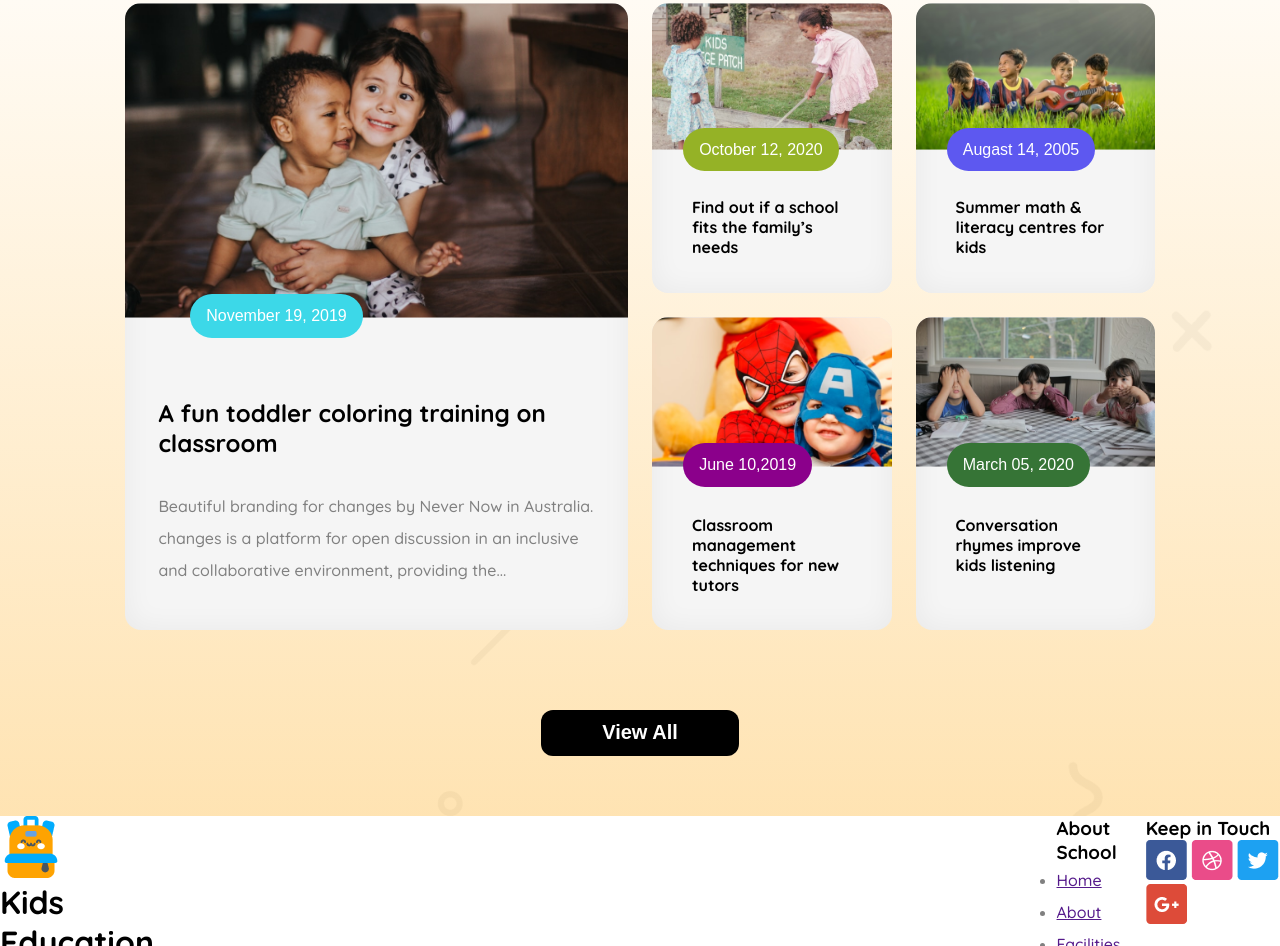
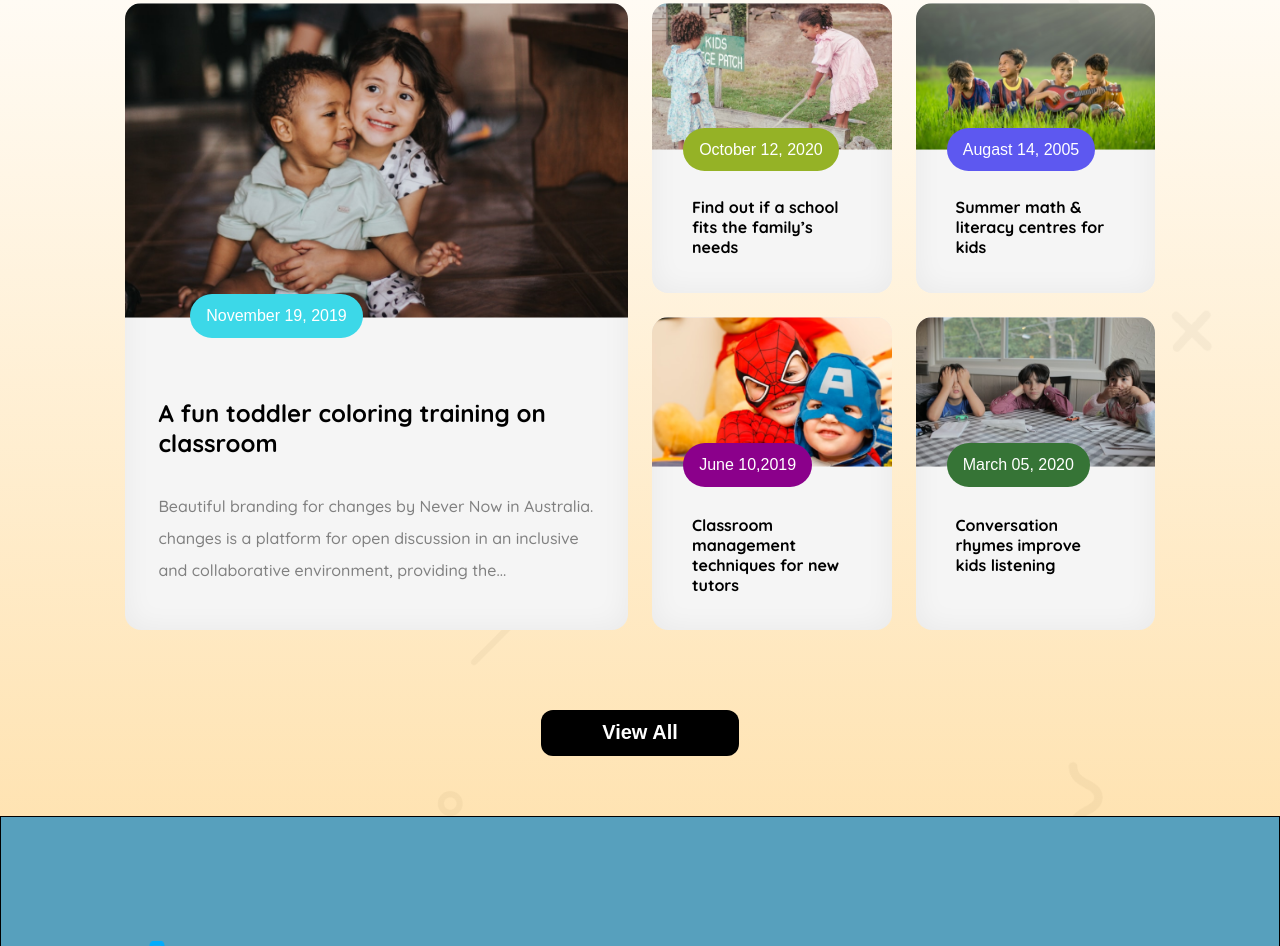
Before and after one commit to SajidSojib/Kids-School, a plain HTML site: page index.html in a window 1280 px wide. Shown: the part 1854-2800 px from the top of the page. Drawn offline with Linux system fonts and the light colour scheme.

Commit message:
footer css completed for dextop

```diff
--- a/index.html
+++ b/index.html
@@ -9,7 +9,7 @@
 </head>
 <body class="font">
     <header class="mwidth">
-        <marquee behavior="alternate" direction="right">Welcome to Hero School</marquee>
+        <marquee behavior="alternate" direction="right">!!! Admission is Open !!!</marquee>
         <nav>
             <div class="logo">
                 <img src="assets/logo.png" alt="School Logo">
@@ -155,16 +155,16 @@
         </section>
     </main>
     <footer>
-        <div class="footer">
+        <div class="footer mwidth">
             <div class="edu">
                 <div class="flogo">
                     <img src="assets/logo.png" alt="">
                     <h1 class="ftitle">Kids<br>Education</h1>
                 </div>
-                <p class="shared-description">Our school fosters academic excellence, creativity, and personal growth through a supportive environment, qualified teachers, modern facilities, and well-rounded curriculums for all grades.</p>
+                <p class="fdescription">Our school fosters academic excellence, creativity, and personal growth through a supportive environment, qualified teachers, modern facilities, and well-rounded curriculums for all grades.</p>
             </div>
             <div class="fnav">
-                <h3>About School</h3>
+                <h2>About School</h2>
                 <ul class="shared-description">
                     <li><a href="">Home</a></li>
                     <li><a href="">About</a></li>
@@ -173,7 +173,7 @@
                 </ul>
             </div>
             <div class="fsocial">
-                <h3>Keep in Touch</h3>
+                <h2>Keep in Touch</h2>
                 <div class="social">
                     <img src="assets/fb.png" alt="">
                     <img src="assets/dribble.png" alt="">
--- a/style.css
+++ b/style.css
@@ -274,10 +274,36 @@ nav a{
 
 /* footer style */
 footer{
-    padding: 7.75rem auto;
+    border: 1px solid black;
+    background-color: rgb(87, 160, 189);
 }
 .footer{
     display: flex;
+    margin: 7.75rem auto;
+    justify-content: space-between;
+    gap: 9rem;
+    color: white;
+}
+.edu{
+    width: 33%;
+}
+.flogo{
+    display: flex;
+    margin-bottom: 2.24rem;
+}
+.fnav a{
+    text-decoration: none;
+    color: white;
+}
+.fnav li{
+    list-style: none;
+    margin-bottom: 0.4rem;
+}
+.fnav h2,.fsocial h2{
+    margin-bottom: 1.8rem;
+}
+.fsocial img{
+    cursor: pointer;
 }
 
 
```
